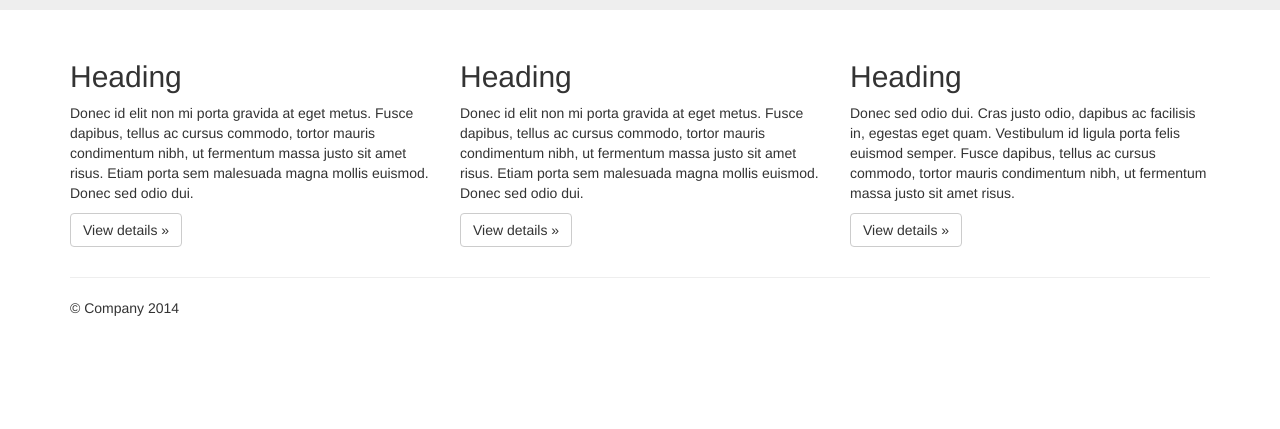
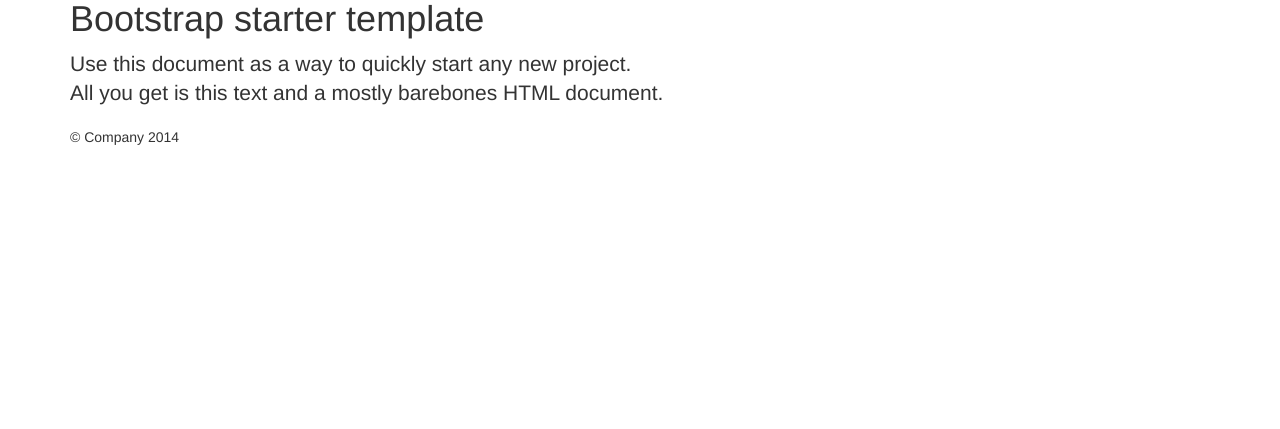
Before and after one commit to yuankunluo/project_42_shopping_site, a Django app: page / in a window 1280 px wide. Shown: the part 371-800 px from the top of the page. Run offline with Django 3.2, Linux system fonts and the light colour scheme; parts of the project's set-up code (start-up, migrations or seed data) failed here and were passed over; some libraries are stand-ins or nearby versions.

```diff
--- a/store/templates/store/base.html
+++ b/store/templates/store/base.html
@@ -4,59 +4,30 @@
 
 <body>
 
+    {% include 'store/navbar.html' %}
 
-<!-- Main jumbotron for a primary marketing message or call to action -->
-<div class="jumbotron">
     <div class="container">
-        <h1>Hello, world!</h1>
 
-        <p>This is a template for a simple marketing or informational website. It includes a large callout called a
-            jumbotron and three supporting pieces of content. Use it as a starting point to create something more
-            unique.</p>
+        {% include 'store/carousel.html' %}
 
-        <p><a class="btn btn-primary btn-lg" role="button">Learn more &raquo;</a></p>
-    </div>
-</div>
+      <div class="starter-template">
+        <h1>Bootstrap starter template</h1>
+        <p class="lead">Use this document as a way to quickly start any new project.<br> All you get is this text and a mostly barebones HTML document.</p>
+      </div>
 
-<div class="container">
-    <!-- Example row of columns -->
-    <div class="row">
-        <div class="col-md-4">
-            <h2>Heading</h2>
 
-            <p>Donec id elit non mi porta gravida at eget metus. Fusce dapibus, tellus ac cursus commodo, tortor mauris
-                condimentum nibh, ut fermentum massa justo sit amet risus. Etiam porta sem malesuada magna mollis
-                euismod. Donec sed odio dui. </p>
 
-            <p><a class="btn btn-default" href="#" role="button">View details &raquo;</a></p>
-        </div>
-        <div class="col-md-4">
-            <h2>Heading</h2>
-
-            <p>Donec id elit non mi porta gravida at eget metus. Fusce dapibus, tellus ac cursus commodo, tortor mauris
-                condimentum nibh, ut fermentum massa justo sit amet risus. Etiam porta sem malesuada magna mollis
-                euismod. Donec sed odio dui. </p>
-
-            <p><a class="btn btn-default" href="#" role="button">View details &raquo;</a></p>
-        </div>
-        <div class="col-md-4">
-            <h2>Heading</h2>
-
-            <p>Donec sed odio dui. Cras justo odio, dapibus ac facilisis in, egestas eget quam. Vestibulum id ligula
-                porta felis euismod semper. Fusce dapibus, tellus ac cursus commodo, tortor mauris condimentum nibh, ut
-                fermentum massa justo sit amet risus.</p>
-
-            <p><a class="btn btn-default" href="#" role="button">View details &raquo;</a></p>
-        </div>
-    </div>
-
-    <hr>
-
-    <footer>
+        <footer>
         <p>&copy; Company 2014</p>
     </footer>
-</div>
-<!-- /container -->
+
+    </div><!-- /.container -->
+
+
+
+
+
+
 {% include 'store/footer-js.html' %}
 
 
--- /dev/null
+++ b/store/templates/store/carousel.html
@@ -0,0 +1,19 @@
+{% load staticfiles %}
+<div id="carousel-example-generic" class="carousel slide" data-ride="carousel">
+        <ol class="carousel-indicators">
+          <li data-target="#carousel-example-generic" data-slide-to="0" class="active"></li>
+          <li data-target="#carousel-example-generic" data-slide-to="1"></li>
+          <li data-target="#carousel-example-generic" data-slide-to="2"></li>
+        </ol>
+        <div class="carousel-inner">
+          <div class="item active">
+            <img src="{% static 'store/img/slide.png'%}" alt="First slide">
+          </div>
+          <div class="item">
+            <img src="{% static 'store/img/slide.png'%}" alt="Second slide">
+          </div>
+          <div class="item">
+            <img src="{% static 'store/img/slide.png'%}" alt="Third slide">
+          </div>
+        </div>
+      </div>
--- a/store/templates/store/navbar.html
+++ b/store/templates/store/navbar.html
@@ -1,5 +1,6 @@
-<div class="navbar navbar-inverse navbar-fixed-top" role="navigation">
+<div class="navbar navbar-inverse navbar-fixed-top">
     <div class="container">
+
         <div class="navbar-header">
             <button type="button" class="navbar-toggle" data-toggle="collapse" data-target=".navbar-collapse">
                 <span class="sr-only">Toggle navigation</span>
@@ -7,19 +8,39 @@
                 <span class="icon-bar"></span>
                 <span class="icon-bar"></span>
             </button>
-            <a class="navbar-brand" href="#">Project name</a>
+            <a class="navbar-brand" href="#">Project42 - HY Online</a>
         </div>
+
+
         <div class="navbar-collapse collapse">
+            <ul class="nav navbar-nav">
+                <li class="active"><a href="#">Home</a></li>
+                <li><a href="#about">Product</a></li>
+                <li><a href="#contact">Sales</a></li>
+                <li><a href="#contact">Cart</a></li>
+
+
+                <li class="dropdown">
+                    <a href="#" class="dropdown-toggle" data-toggle="dropdown">Account <span class="caret"></span></a>
+                    <ul class="dropdown-menu" role="menu">
+                        <li><a href="#">Action</a></li>
+                        <li><a href="#">Another action</a></li>
+                        <li><a href="#">Something else here</a></li>
+                        <li class="divider"></li>
+                        <li class="dropdown-header">Nav header</li>
+                        <li><a href="#">Separated link</a></li>
+                        <li><a href="#">One more separated link</a></li>
+                    </ul>
+                </li>
+            </ul>
+
             <form class="navbar-form navbar-right" role="form">
                 <div class="form-group">
-                    <input type="text" placeholder="Email" class="form-control">
+                    <input type="text" placeholder="Search" class="form-control">
                 </div>
-                <div class="form-group">
-                    <input type="password" placeholder="Password" class="form-control">
-                </div>
-                <button type="submit" class="btn btn-success">Sign in</button>
+                <button id="search" type="submit" class="btn btn-success">Search</button>
             </form>
         </div>
-        <!--/.navbar-collapse -->
+        <!--/.nav-collapse -->
     </div>
 </div>
```
Also changed, not shown: store/templates/store/header.html (deleted, +0 -27 lines), 2 other files.
